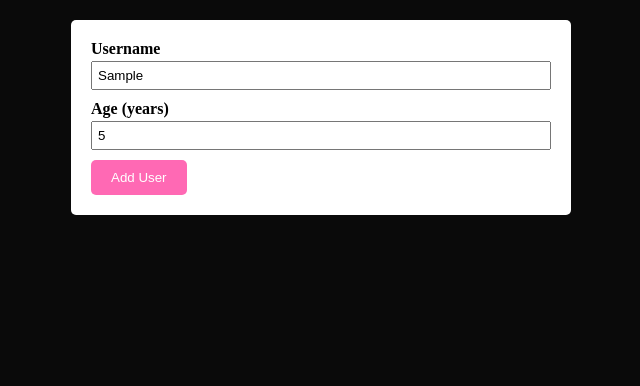
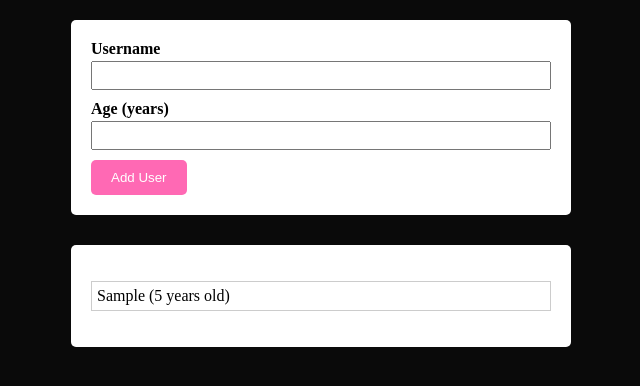
Before and after one commit to calderon/react-complete-guide-8, a React (Create React App) app: page / in a window 1280 px wide. Both pictures are taken after typing "Sample", "5" into the empty fields and a click on the button "Add User". Shown: the top 386 px of the page, without its empty margins (319-959 px from the left). Built offline with nearby package versions, Linux system fonts and the light colour scheme.

Commit message:
UserList

```diff
--- a/package.json
+++ b/package.json
@@ -9,6 +9,7 @@
     "react": "^18.2.0",
     "react-dom": "^18.2.0",
     "react-scripts": "5.0.1",
+    "uuid": "^9.0.0",
     "web-vitals": "^2.1.4"
   },
   "scripts": {
--- a/src/App.js
+++ b/src/App.js
@@ -2,9 +2,17 @@ import { useState } from "react";
 
 import ErrorModal from "./components/ErrorModal.js";
 import UserForm from "./components/UserForm.js";
+import UserList from "./components/UserList.js";
 
 const App = () => {
   const [errorMessage, setErrorMessage] = useState("");
+  const [users, setUsers] = useState([]);
+
+  const addUserHandler = (user) => {
+    setUsers((prevUsers) => {
+      return [ ...prevUsers, user ];
+    });
+  };
 
   const hideModalHandler = () => {
     setErrorMessage('');
@@ -12,10 +20,11 @@ const App = () => {
 
   return (
     <div>
-      <UserForm onShowError={setErrorMessage} />
+      <UserForm onShowError={setErrorMessage} onAddUser={addUserHandler} />
       {errorMessage !== "" && (
         <ErrorModal errorMessage={errorMessage} onHide={hideModalHandler} />
       )}
+      <UserList users={users} />
     </div>
   );
 };
--- a/src/components/Box.js
+++ b/src/components/Box.js
@@ -1,8 +1,16 @@
 import './Box.css';
 
 const Box = (props) => {
+  let classNames = ["box"];
+
+  if (typeof props.className !== 'undefined') {
+    classNames.push(props.className);
+  }
+
+  classNames = classNames.join(" ");
+
   return (
-    <div className="box">
+    <div className={classNames}>
       { props.children }
     </div>
   )
--- a/src/components/UserForm.js
+++ b/src/components/UserForm.js
@@ -1,4 +1,5 @@
 import { useState } from "react";
+import { v4 as uuidv4 } from 'uuid';
 
 import Box from "./Box";
 
@@ -28,6 +29,15 @@ const UserForm = (props) => {
       props.onShowError("Please enter a valid age (> 0)");
       return;
     }
+
+    props.onAddUser({
+      id: uuidv4(),
+      username,
+      age
+    });
+
+    setUsername("");
+    setAge("");
   };
 
   return (
--- /dev/null
+++ b/src/components/UserList.css
@@ -0,0 +1,18 @@
+.users {
+  margin-top: 30px;
+}
+
+.users__list {
+  list-style: none;
+  padding: 0;
+}
+
+.users__item {
+  border: 1px solid #ccc;
+  padding: 5px;
+  margin-bottom: 5px;
+}
+
+.users__item:last-child {
+  margin-bottom: 0;
+}
--- /dev/null
+++ b/src/components/UserList.js
@@ -0,0 +1,23 @@
+import Box from "./Box";
+
+import "./UserList.css";
+
+const UserList = (props) => {
+  if (props.users.length === 0) {
+    return;
+  }
+
+  return (
+    <Box className="users">
+      <ul className="users__list">
+        {props.users.map((user) => (
+          <li key={user.id} className="users__item">
+            {user.username} ({user.age} years old)
+          </li>
+        ))}
+      </ul>
+    </Box>
+  );
+};
+
+export default UserList;
```
Also changed, not shown: 1 other file (tests, documents, lock files or other folders).
